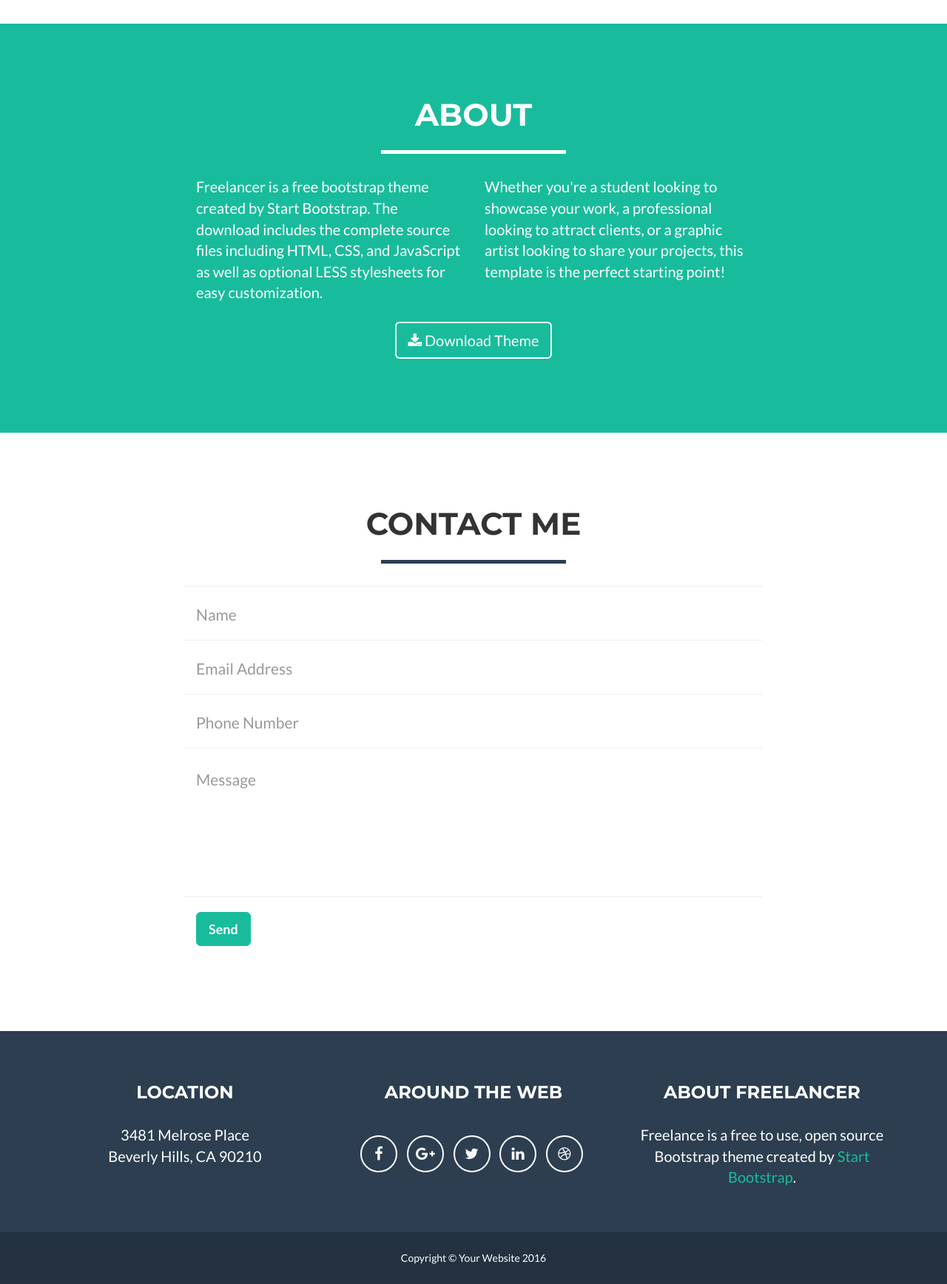
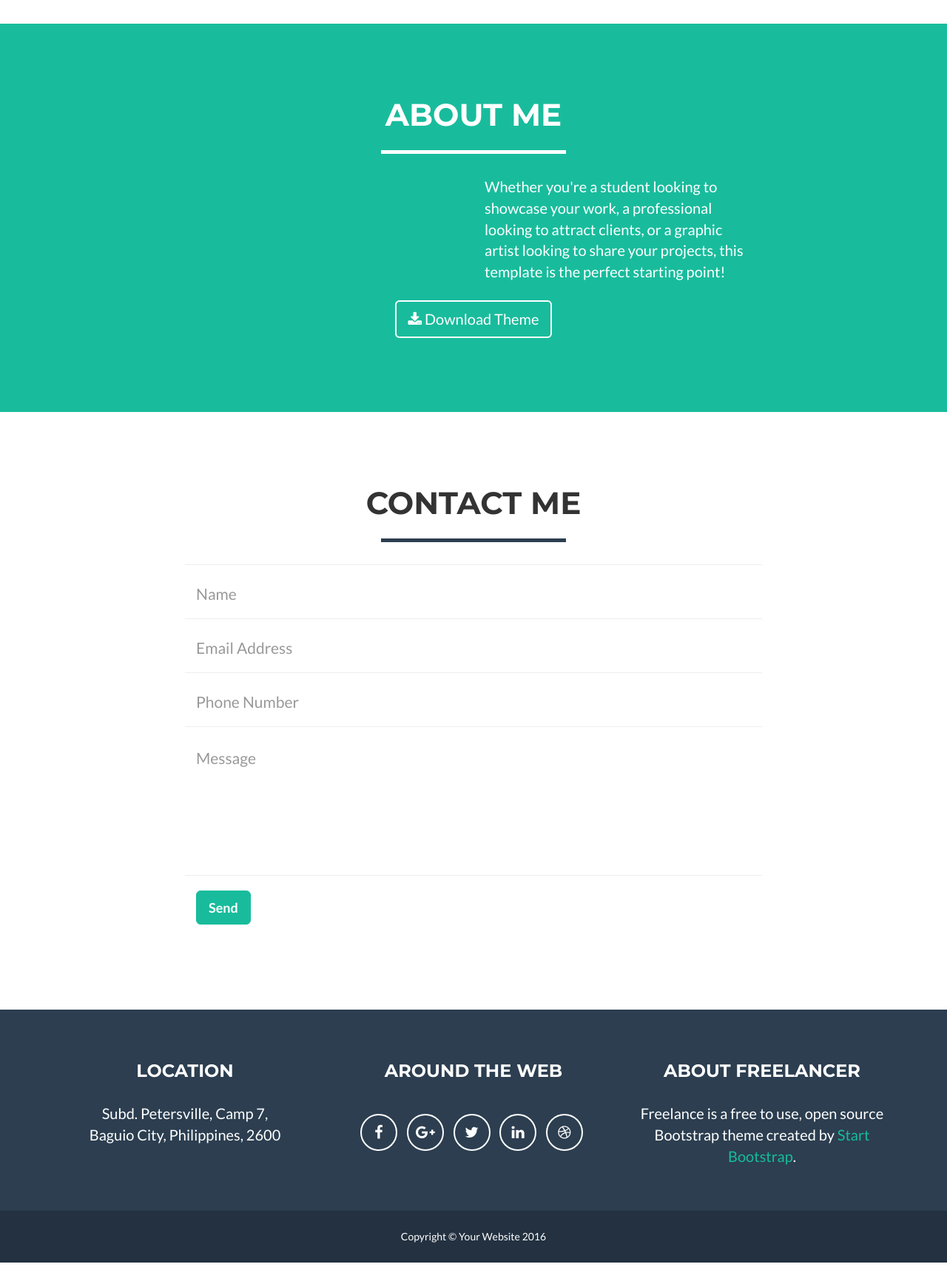
Before and after one commit to jeerhsandeep/jeerhsandeep.github.io, a website: page index.html in a window 1280 px wide. Shown: the part 1620-3356 px from the top of the page at 74% size. After the commit the page ends 3327 px from the top, so only its background shows below. Drawn offline with nearby package versions, Linux system fonts and the light colour scheme.

Commit message:
Update index.html

```diff
--- a/index.html
+++ b/index.html
@@ -161,13 +161,13 @@
         <div class="container">
             <div class="row">
                 <div class="col-lg-12 text-center">
-                    <h2>About</h2>
+                    <h2>About Me</h2>
                     <hr class="star-light">
                 </div>
             </div>
             <div class="row">
                 <div class="col-lg-4 col-lg-offset-2">
-                    <p>Freelancer is a free bootstrap theme created by Start Bootstrap. The download includes the complete source files including HTML, CSS, and JavaScript as well as optional LESS stylesheets for easy customization.</p>
+                    <p></p>
                 </div>
                 <div class="col-lg-4">
                     <p>Whether you're a student looking to showcase your work, a professional looking to attract clients, or a graphic artist looking to share your projects, this template is the perfect starting point!</p>
@@ -243,8 +243,8 @@
                 <div class="row">
                     <div class="footer-col col-md-4">
                         <h3>Location</h3>
-                        <p>3481 Melrose Place
-                            <br>Beverly Hills, CA 90210</p>
+                        <p>Subd. Petersville, Camp 7,
+                            <br>Baguio City, Philippines, 2600</p>
                     </div>
                     <div class="footer-col col-md-4">
                         <h3>Around the Web</h3>
@@ -304,7 +304,7 @@
                 <div class="row">
                     <div class="col-lg-8 col-lg-offset-2">
                         <div class="modal-body">
-                            <h2>Project Title</h2>
+                            <h2>Resume</h2>
                             <hr class="star-primary">
                             <img src="img/portfolio/cabin.png" class="img-responsive img-centered" alt="">
                             <p>Use this area of the page to describe your project. The icon above is part of a free icon set by <a href="https://sellfy.com/p/8Q9P/jV3VZ/">Flat Icons</a>. On their website, you can download their free set with 16 icons, or you can purchase the entire set with 146 icons for only $12!</p>
```
